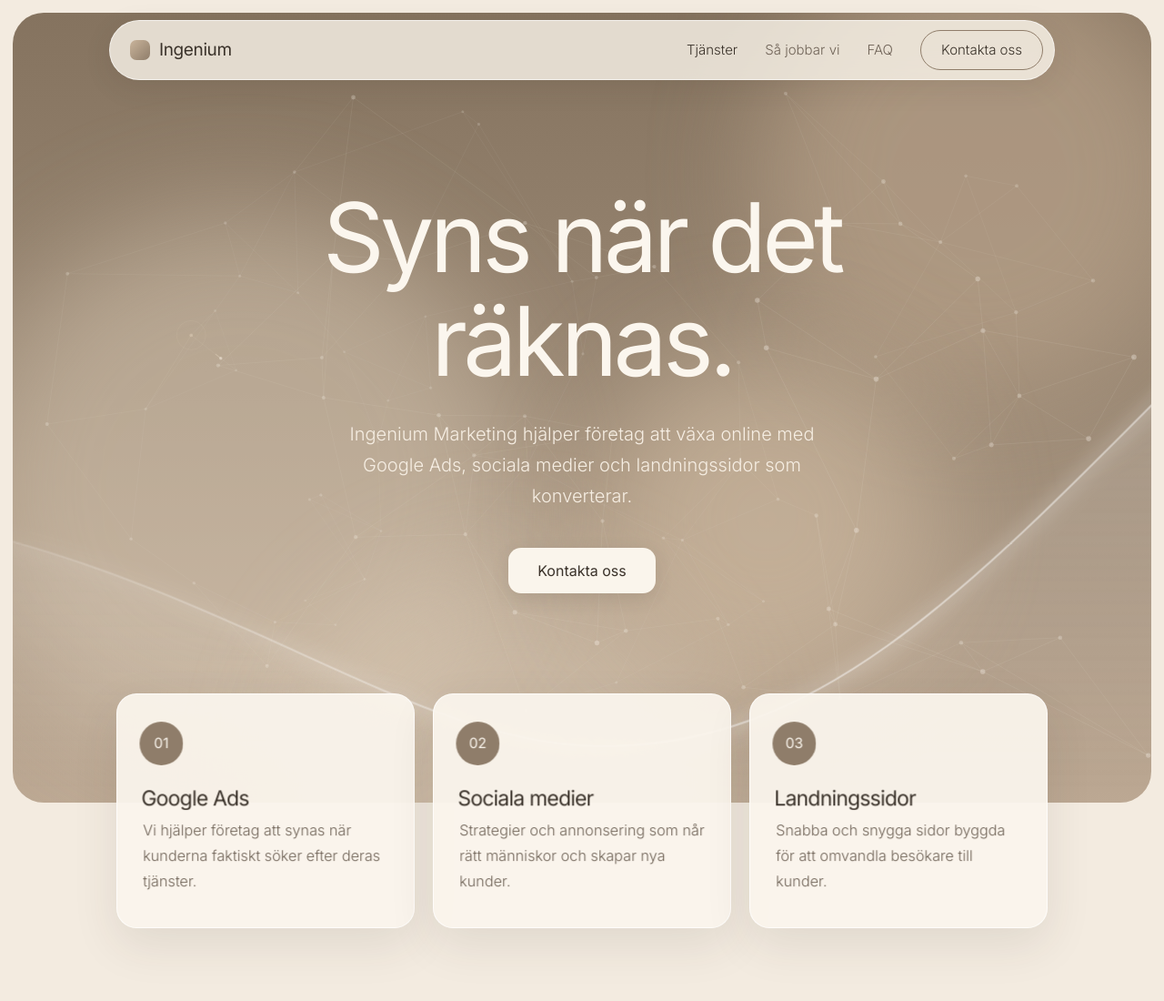
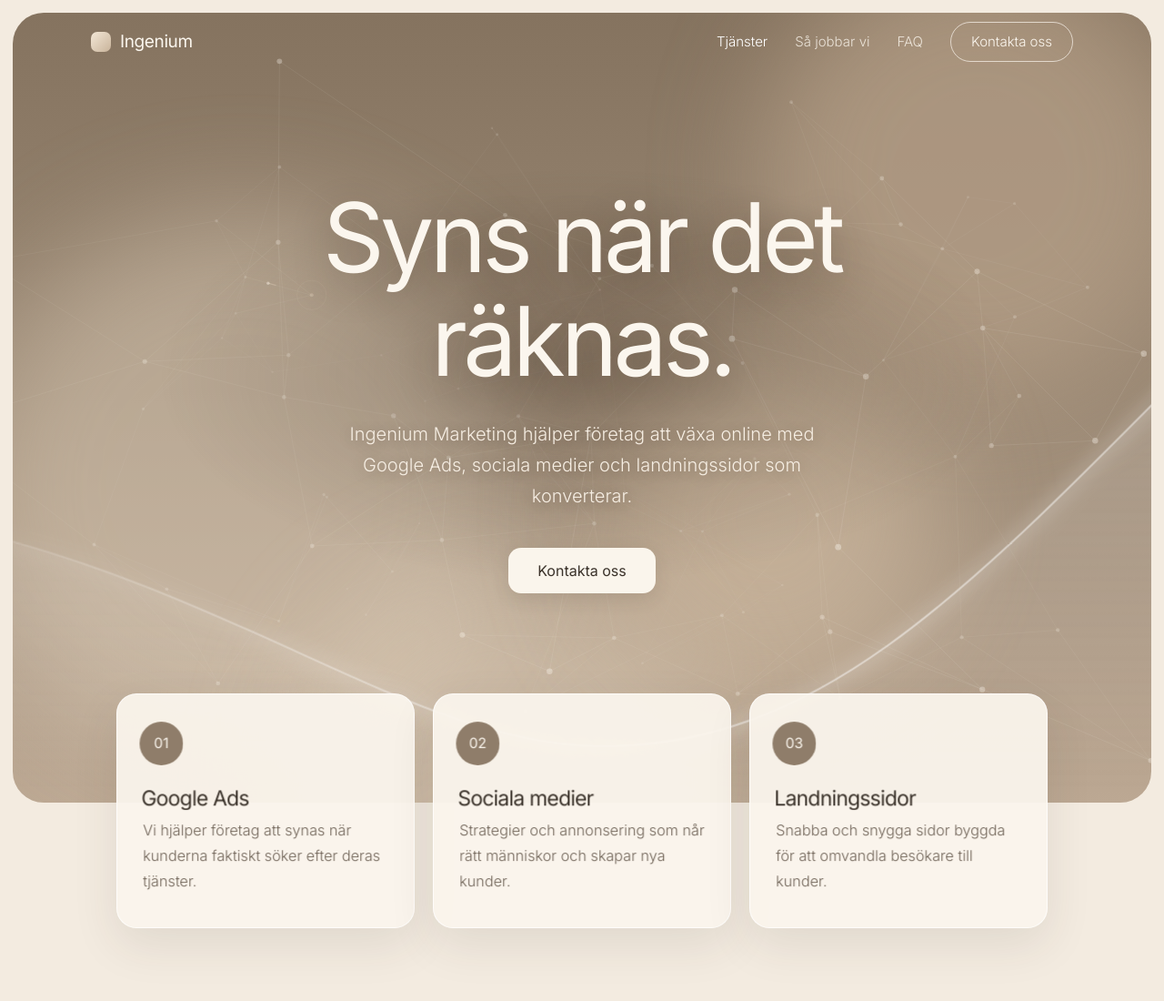
Before and after one commit to timborga-pixel/min-landing-page, a plain HTML site: page index.html in a window 1280 px wide. Shown: the top 1100 px of the page at 91% size. Drawn offline with Linux system fonts and the light colour scheme.

```diff
--- a/index.html
+++ b/index.html
@@ -43,21 +43,24 @@ section{padding:110px 0;text-align:center}
 @keyframes m4{to{transform:translate(-90%,30%) scale(1.4)}}
 
 /* ===== NAV ===== */
-nav{position:fixed;top:22px;left:0;right:0;z-index:30;display:flex;justify-content:center;padding:0 20px}
-.cap{position:relative;width:100%;max-width:1040px;display:flex;justify-content:space-between;align-items:center;gap:20px;padding:10px 12px 10px 22px;background:rgba(250,245,236,.8);backdrop-filter:blur(16px);border:1px solid rgba(255,255,255,.6);border-radius:100px;box-shadow:0 8px 30px rgba(58,50,42,.1)}
-.logo{display:flex;align-items:center;gap:10px;font-size:19px;font-weight:400;text-decoration:none;letter-spacing:-.02em}
-.mark{width:22px;height:22px;border-radius:7px;background:linear-gradient(135deg,#c9b49b,#8f7d6a)}
+nav{position:fixed;top:0;left:0;right:0;z-index:30;padding:0 28px;transition:background .3s,box-shadow .3s}
+.cap{position:relative;max-width:1080px;margin:0 auto;display:flex;justify-content:space-between;align-items:center;gap:20px;padding:24px 0;transition:padding .3s}
+.logo{display:flex;align-items:center;gap:10px;font-size:19px;font-weight:400;text-decoration:none;letter-spacing:-.02em;color:var(--on-taupe);transition:color .3s}
+.mark{width:22px;height:22px;border-radius:7px;background:linear-gradient(135deg,#f3e7d6,#c9b49b)}
 .links{display:flex;align-items:center;gap:30px}
-.links a{font-size:15px;text-decoration:none;color:var(--mut);transition:color .2s}
-.links a:hover{color:var(--ink)}
-.links .out{color:var(--ink);border:1px solid var(--taupe);border-radius:100px;padding:8px 22px}
-.links .out:hover{background:var(--taupe);color:var(--on-taupe)}
-.toggle{display:none;background:none;border:1px solid var(--taupe);border-radius:100px;padding:7px 18px;font:400 14px var(--font);color:var(--ink);cursor:pointer}
+.links a{font-size:15px;text-decoration:none;color:rgba(251,246,238,.82);transition:color .2s,background .2s}
+.links a:hover{color:#fff}
+.links .out{color:var(--on-taupe);border:1px solid rgba(251,246,238,.7);border-radius:100px;padding:8px 22px}
+.links .out:hover{background:var(--paper);color:var(--ink)}
+.toggle{display:none;background:none;border:1px solid rgba(251,246,238,.7);border-radius:100px;padding:7px 18px;font:400 14px var(--font);color:var(--on-taupe);cursor:pointer}
 
 /* ===== HERO ===== */
 .hero{position:relative;margin:14px 14px 0;border-radius:34px;overflow:hidden;color:var(--on-taupe);text-align:center;
   padding:190px 0 230px;background:linear-gradient(180deg,#85735f 0%,#9a8874 48%,#bca893 100%)}
 .hero .wrap{position:relative;z-index:2}
+.hero::before{content:"";position:absolute;left:50%;top:46%;width:min(940px,92%);height:460px;transform:translate(-50%,-50%);background:radial-gradient(ellipse at center,rgba(60,46,34,.26),transparent 70%);pointer-events:none;z-index:1}
+.hero h1{text-shadow:0 14px 44px rgba(50,38,26,.3)}
+.hero .sub{text-shadow:0 2px 16px rgba(50,38,26,.25)}
 .glow{position:absolute;left:0;bottom:0;width:100%;height:58%}.glow svg{width:100%;height:100%;display:block;animation:sway 14s ease-in-out infinite alternate;transform-origin:bottom}
 @keyframes sway{to{transform:translateY(-6%) scaleY(1.12)}}
 .hero h1{font-size:clamp(3rem,8.4vw,6.6rem);letter-spacing:-.045em;margin:0 auto;max-width:12ch}
@@ -123,9 +126,16 @@ footer a{text-decoration:none}footer a:hover{color:var(--ink)}
 .step{perspective:600px}
 .step .num{transition:transform 1s cubic-bezier(.2,.8,.2,1)}
 .step:hover .num{transform:rotateY(360deg)}
-.cap{transition:background .3s,box-shadow .3s}
-.cap.scrolled{background:rgba(250,245,236,.94);box-shadow:0 10px 34px rgba(58,50,42,.14)}
-.links a.act:not(.out){color:var(--ink)}
+.links a.act:not(.out){color:#fff}
+nav.scrolled{background:rgba(250,245,236,.9);backdrop-filter:blur(14px);box-shadow:0 1px 0 var(--line)}
+nav.scrolled .cap{padding:14px 0}
+nav.scrolled .logo{color:var(--ink)}
+nav.scrolled .mark{background:linear-gradient(135deg,#c9b49b,#8f7d6a)}
+nav.scrolled .links a:not(.out){color:var(--mut)}
+nav.scrolled .links a:not(.out):hover,nav.scrolled .links a.act:not(.out){color:var(--ink)}
+nav.scrolled .links .out{color:var(--ink);border-color:var(--taupe)}
+nav.scrolled .links .out:hover{background:var(--taupe);color:var(--on-taupe)}
+nav.scrolled .toggle{color:var(--ink);border-color:var(--taupe)}
 
 /* ===== SCROLL-ANIMATION ===== */
 .js .rv{opacity:0;transform:perspective(900px) translateY(34px) rotateX(9deg);transition:opacity .9s ease var(--d,0s),transform .9s cubic-bezier(.16,1,.3,1) var(--d,0s)}
@@ -137,8 +147,11 @@ footer a{text-decoration:none}footer a:hover{color:var(--ink)}
   section{padding:76px 0}
   .hero{margin:10px 10px 0;border-radius:26px;padding:150px 0 190px}
   .toggle{display:block}
-  .links{display:none;position:absolute;top:calc(100% + 10px);left:0;right:0;flex-direction:column;align-items:stretch;text-align:center;gap:14px;padding:22px;background:rgba(250,245,236,.97);border-radius:26px;box-shadow:0 12px 36px rgba(58,50,42,.15)}
+  .links{display:none;position:absolute;top:calc(100% - 8px);left:0;right:0;flex-direction:column;align-items:stretch;text-align:center;gap:14px;padding:22px;background:rgba(250,245,236,.97);border-radius:26px;box-shadow:0 12px 36px rgba(58,50,42,.15)}
   .links.open{display:flex}
+  .links a:not(.out){color:var(--mut)}
+  .links a.act:not(.out){color:var(--ink)}
+  .links .out{color:var(--ink);border-color:var(--taupe)}
   .cards{margin-top:-90px}
   .cards .wrap,.steps{grid-template-columns:1fr}
   .contact{padding:10px}
@@ -263,7 +276,7 @@ if("IntersectionObserver" in window){
 
 // Interaktion (bara med mus, och inte om rörelse är avstängd)
 var reduce=matchMedia("(prefers-reduced-motion: reduce)").matches,mouse=matchMedia("(hover: hover)").matches;
-var cap=document.querySelector(".cap");
+var cap=document.querySelector("nav");
 addEventListener("scroll",function(){cap.classList.toggle("scrolled",scrollY>30)},{passive:true});
 var spy=new IntersectionObserver(function(es){es.forEach(function(e){if(e.isIntersecting){links.querySelectorAll("a").forEach(function(a){a.classList.toggle("act",a.getAttribute("href")==="#"+e.target.id)})}})},{rootMargin:"-45% 0px -50% 0px"});
 ["tjanster","process","faq","kontakt"].forEach(function(id){spy.observe(document.getElementById(id))});
@@ -284,7 +297,7 @@ if(mouse&&!reduce){
     sx+=(px-sx)*.06;sy+=(py-sy)*.06;qx+=(cx-qx)*.1;qy+=(cy-qy)*.1;
     var sc=Math.min(scrollY,800);
     glow.style.transform="translate3d("+(sx*-26)+"px,"+(sy*-12)+"px,0)";
-    hw.style.transform="translate3d("+(sx*10)+"px,"+(sy*8+sc*.12)+"px,0)";
+    hw.style.transform="translate3d("+(sx*18)+"px,"+(sy*12+sc*.12)+"px,0)";
     hw.style.opacity=Math.max(0,1-sc/900);
     cur.style.transform="translate3d("+(qx-170)+"px,"+(qy-170)+"px,0)";
     requestAnimationFrame(tick);
@@ -304,7 +317,7 @@ if(mouse&&!reduce){
     nodes=[];edges=[];adj=[];pulses=[];
     while(nodes.length<n){
       var u=Math.random()*2-1,v=Math.random()*2-1;
-      if(nodes.length>n*.8||brain(u,v))nodes.push({x:u*W*.47,y:v*H*.46,z:(Math.random()-.5)*W*.35,ch:0});
+      if(nodes.length>n*.8||brain(u,v))nodes.push({x:u*W*.47,y:v*H*.46,z:(Math.random()-.5)*W*.6,ch:0});
     }
     var seen={},lim=W*.22;
     nodes.forEach(function(a,i){
@@ -322,19 +335,19 @@ if(mouse&&!reduce){
     var ca=Math.cos(a),sa=Math.sin(a),cb=Math.cos(b),sb=Math.sin(b);
     nodes.forEach(function(n){
       var x=n.x*ca+n.z*sa,z=-n.x*sa+n.z*ca,y=n.y*cb-z*sb,z2=n.y*sb+z*cb,s=F/(F+z2);
-      n.px=W/2+x*s;n.py=H/2+y*s;n.k=Math.max(0,Math.min(1,(s-.8)/.4));
+      n.px=W/2+x*s;n.py=H/2+y*s;n.k=Math.max(0,Math.min(1,(s-.75)/.6));
     });
   }
   function draw(tt){
-    project(still?0:Math.sin(tt*.00018)*.35+gx*.5,gy*.3);
+    project(still?0:Math.sin(tt*.00018)*.35+gx*.7,gy*.4);
     ctx.clearRect(0,0,W,H);ctx.lineWidth=1;
     edges.forEach(function(e){
-      var p=nodes[e[0]],q=nodes[e[1]],al=.035+.05*(p.k+q.k)/2+.12*Math.max(p.ch,q.ch);
+      var p=nodes[e[0]],q=nodes[e[1]],al=.02+.08*(p.k+q.k)/2+.12*Math.max(p.ch,q.ch);
       ctx.strokeStyle="rgba(251,246,238,"+al+")";ctx.beginPath();ctx.moveTo(p.px,p.py);ctx.lineTo(q.px,q.py);ctx.stroke();
     });
     nodes.forEach(function(n){
-      var r=1.2+1.6*n.k+3.5*n.ch;
-      ctx.fillStyle=n.ch>.05?"rgba(255,238,214,"+(.15+.75*n.ch)+")":"rgba(251,246,238,"+(.12+.2*n.k)+")";
+      var r=1+2.4*n.k+3.5*n.ch;
+      ctx.fillStyle=n.ch>.05?"rgba(255,238,214,"+(.15+.75*n.ch)+")":"rgba(251,246,238,"+(.08+.3*n.k)+")";
       ctx.beginPath();ctx.arc(n.px,n.py,r,0,6.2832);ctx.fill();
       if(n.ch>.08){ctx.strokeStyle="rgba(255,238,214,"+(.45*n.ch)+")";ctx.beginPath();ctx.arc(n.px,n.py,r+4+(1-n.ch)*12,0,6.2832);ctx.stroke()}
     });
```
